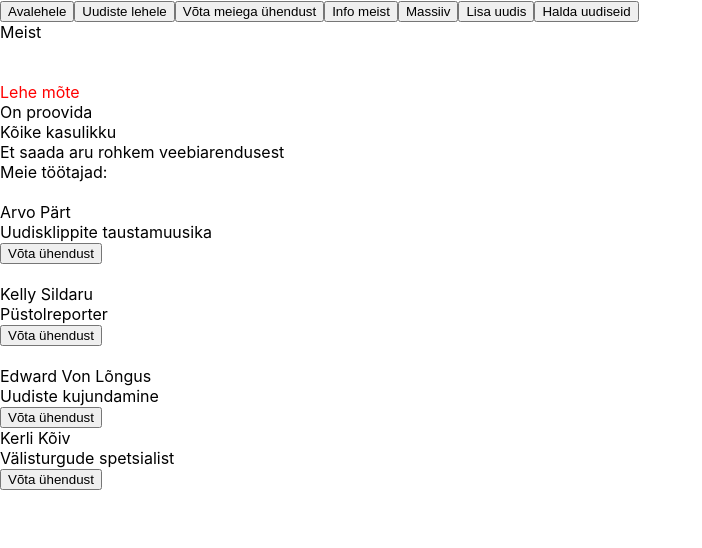
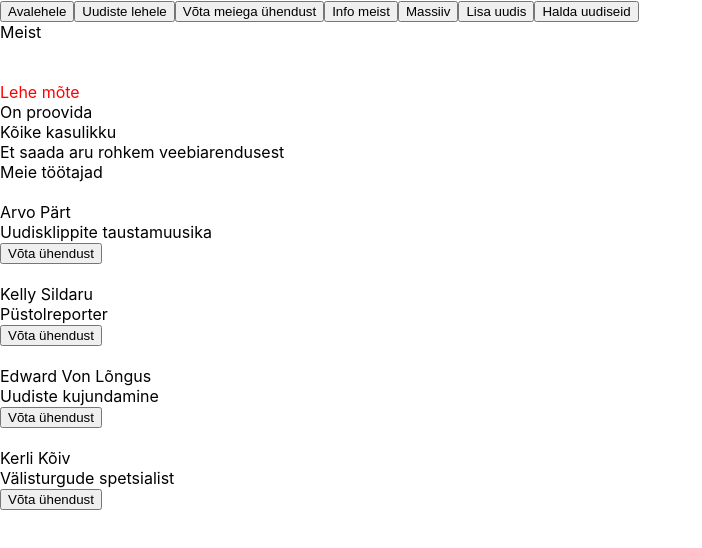
Before and after one commit to joosepj/React-01-2023, a React (Create React App) app in the folder uudised/: page /meist in a window 1280 px wide. Shown: the top 548 px of the page, without its empty margins (0-702 px from the left). Built offline with nearby package versions, Linux system fonts and the light colour scheme.

Commit message:
Kodutöö 22 - uudised, massiivi tekkis võimalus lisada

```diff
--- a/uudised/src/pages/Meist.js
+++ b/uudised/src/pages/Meist.js
@@ -3,6 +3,13 @@
 
 function Meist() {
   const [kontakt, n2itaKontakt] = useState("");
+
+  const tootajad = [
+    {nimi: "Arvo Pärt", ala: "Uudisklippite taustamuusika", telefon: "+35453434"},
+    {nimi: "Kelly Sildaru", ala: "Püstolreporter", telefon: "+54353453"},
+    {nimi: "Edward Von Lõngus", ala: "Uudiste kujundamine", telefon: "+463463463"},
+    {nimi: "Kerli Kõiv", ala: "Välisturgude spetsialist", telefon: "+3525295"},
+  ]
 
   return (
   <div>
@@ -13,23 +20,34 @@
     <div>On proovida</div>
     <div>Kõike kasulikku</div>
     <div>Et saada aru rohkem veebiarendusest</div>
-    <div>Meie töötajad:</div>
+    <div>Meie töötajad</div>
     <br />
-    <div>Arvo Pärt</div>
-    <div>Uudisklippite taustamuusika</div>
-    <button onClick={() => n2itaKontakt('+35453434')}>Võta ühendust</button>
-    <br /><br />
-    <div>Kelly Sildaru</div>
-    <div>Püstolreporter</div>
-    <button onClick={() => n2itaKontakt('+54353453')}>Võta ühendust</button>
-    <br /><br />
-    <div>Edward Von Lõngus</div>
-    <div>Uudiste kujundamine</div>
-    <button onClick={() => n2itaKontakt('+463463463')}>Võta ühendust</button>
-    <div>Kerli Kõiv</div>
-    <div>Välisturgude spetsialist</div>
-    <button onClick={() => n2itaKontakt('+3525295')}>Võta ühendust</button>
-    <br /><br />
+    <div>{tootajad.map(tootaja =>
+      <div>
+        <div>{tootaja.nimi}</div>
+        <div>{tootaja.ala}</div>
+        <button onClick={() => n2itaKontakt(tootaja.telefon)}>Võta ühendust</button>
+        <br /><br />
+      </div>)}
+    </div>
+    {/* <div>Meie töötajad:</div> */}
+    {/* <br /> */}
+    {/* <div>Arvo Pärt</div> */}
+    {/* <div>Uudisklippite taustamuusika</div> */}
+    {/* <button onClick={() => n2itaKontakt('+35453434')}>Võta ühendust</button> */}
+    {/* <br /><br /> */}
+    {/* <div>Kelly Sildaru</div> */}
+    {/* <div>Püstolreporter</div> */}
+    {/* <button onClick={() => n2itaKontakt('+54353453')}>Võta ühendust</button> */}
+    {/* <br /><br /> */}
+    {/* <div>Edward Von Lõngus</div> */}
+    {/* <div>Uudiste kujundamine</div> */}
+    {/* <button onClick={() => n2itaKontakt('+463463463')}>Võta ühendust</button> */}
+    {/* <br /><br /> */}
+    {/* <div>Kerli Kõiv</div> */}
+    {/* <div>Välisturgude spetsialist</div> */}
+    {/* <button onClick={() => n2itaKontakt('+3525295')}>Võta ühendust</button> */}
+    {/* <br /><br /> */}
     { kontakt !== "" && <div>Tema kontakt: {kontakt} </div>}
 
 
```
